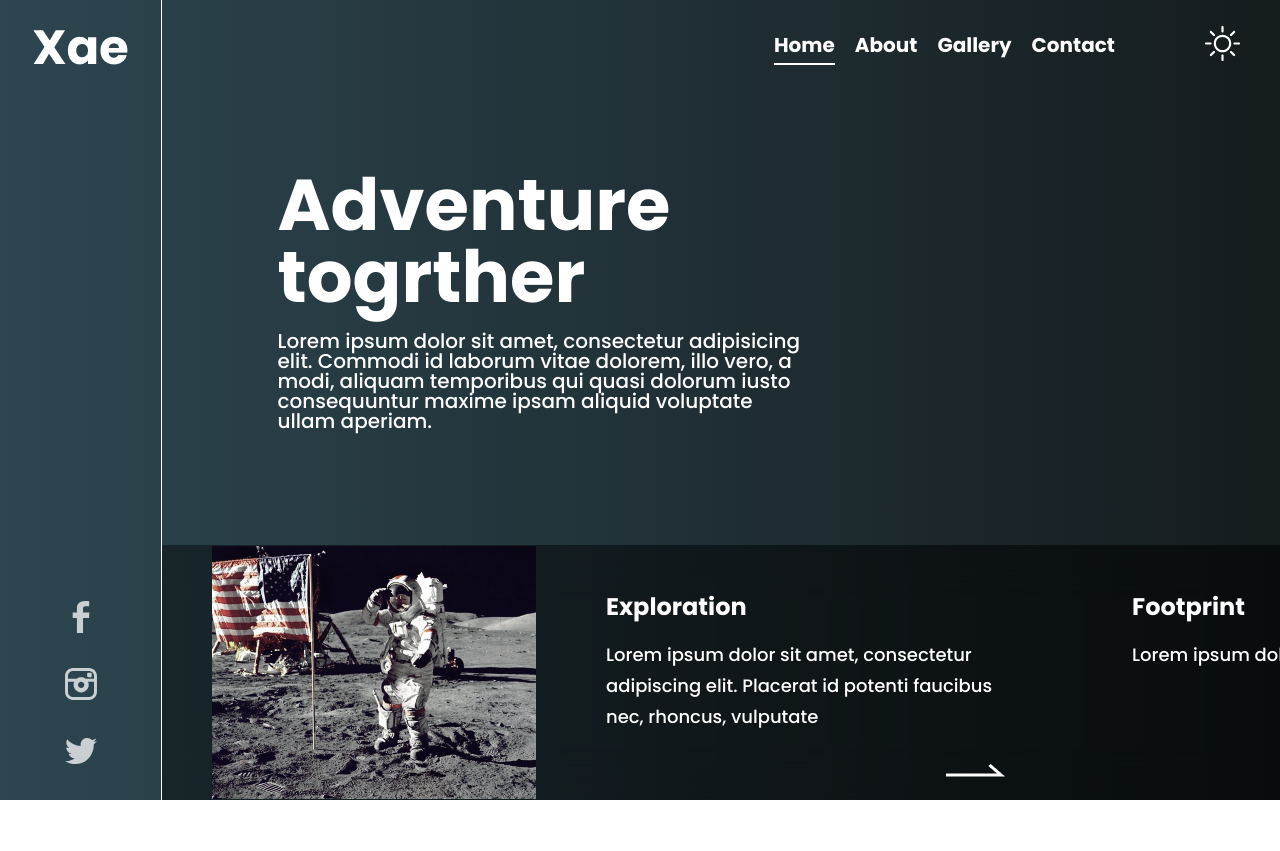
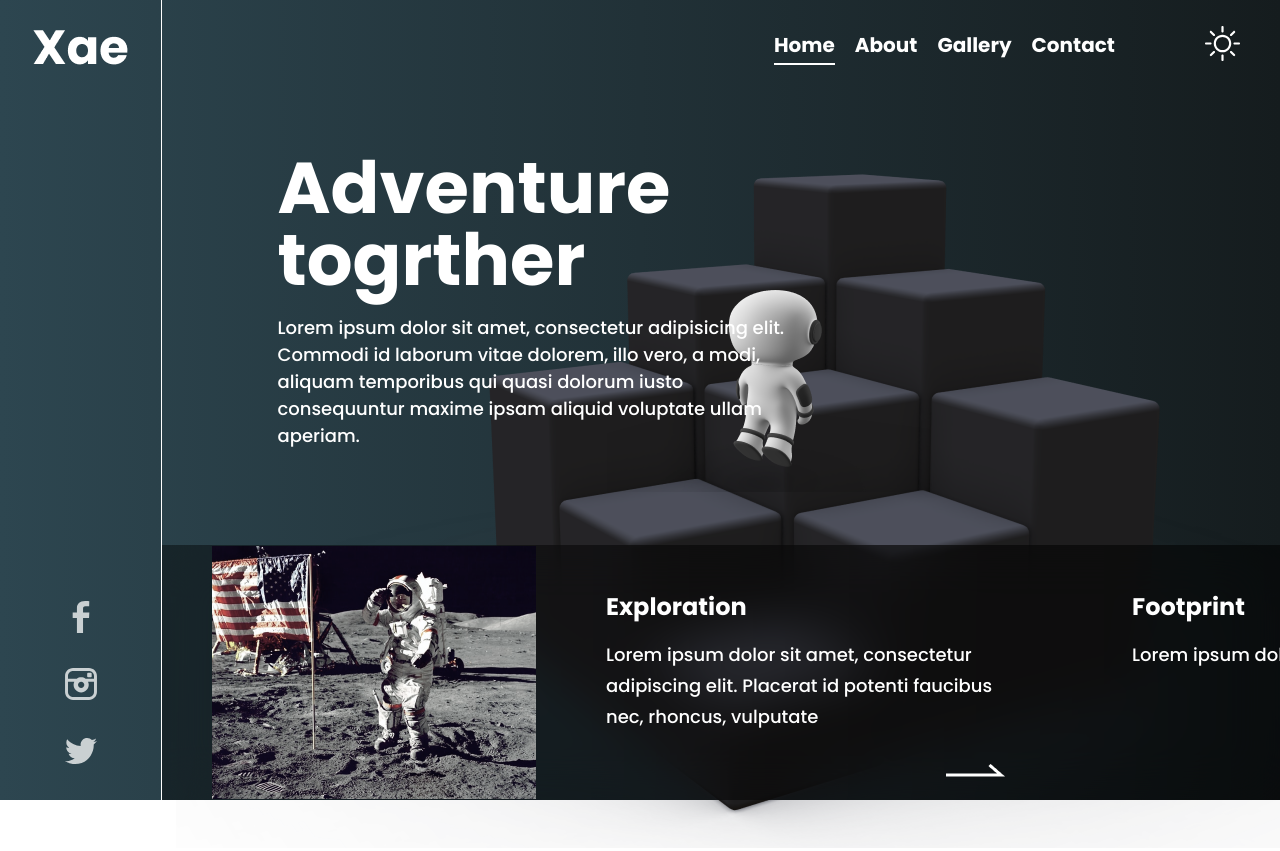
Before and after one commit to florianmg/frontend-challenges, a Next.js app: page / in a window 1280 px wide. Before the commit the page ends 800 px from the top, so only its background shows below. Built offline with nearby package versions, Linux system fonts and the light colour scheme.

Commit message:
feat: homepage illustrations

```diff
--- a/pages/index.tsx
+++ b/pages/index.tsx
@@ -11,6 +11,24 @@ const Home: NextPage = () => {
   return (
     <Layout>
       <>
+        <div className={styles.decorations}>
+          <div className={styles.blocks}>
+            <Image
+              src="/images/blocks.png"
+              width={1104}
+              height={848}
+              alt="background"
+            />
+          </div>
+          <div className={styles.astronaut}>
+            <Image
+              src="/images/astronaut.png"
+              width={323}
+              height={242}
+              alt="astronaut"
+            />
+          </div>
+        </div>
         <div className={styles['left-panel']}>
           <Image
             src="/images/logo.png"
--- a/styles/Home.module.scss
+++ b/styles/Home.module.scss
@@ -12,7 +12,7 @@
   flex-direction: column;
   align-items: center;
   justify-content: space-between;
-
+  z-index: 20;
   .icons {
     display: flex;
     flex-direction: column;
@@ -34,7 +34,7 @@
   position: absolute;
   right: 0;
   top: 0;
-
+  z-index: 20;
   .list {
     display: flex;
     justify-content: flex-end;
@@ -78,6 +78,7 @@
   backdrop-filter: blur(25px);
   overflow-y: hidden;
   overflow-x: auto;
+  z-index: 20;
   .article {
     color: white;
     display: flex;
@@ -125,12 +126,13 @@
 }
 
 .home-container {
+  position: relative;
   width: 100%;
   height: 100%;
   display: flex;
   justify-content: center;
   align-items: center;
-
+  z-index: 10;
   .content {
     margin-top: -200px;
     margin-left: -200px;
@@ -144,8 +146,31 @@
       margin-bottom: 18px;
     }
     &__text {
-      font-size: $font-size-md;
+      font-size: $font-size-sm;
       font-weight: 500;
+      line-height: 27px;
     }
   }
 }
+
+.decorations {
+  position: relative;
+  max-width: 1600px;
+  margin: auto;
+  z-index: 0;
+  .astronaut {
+    position: absolute;
+    bottom: 0;
+    top: 250px;
+    right: 350px;
+    z-index: 0;
+  }
+
+  .blocks {
+    position: absolute;
+    bottom: 0;
+    top: 0;
+    right: 0;
+    z-index: 0;
+  }
+}
```
